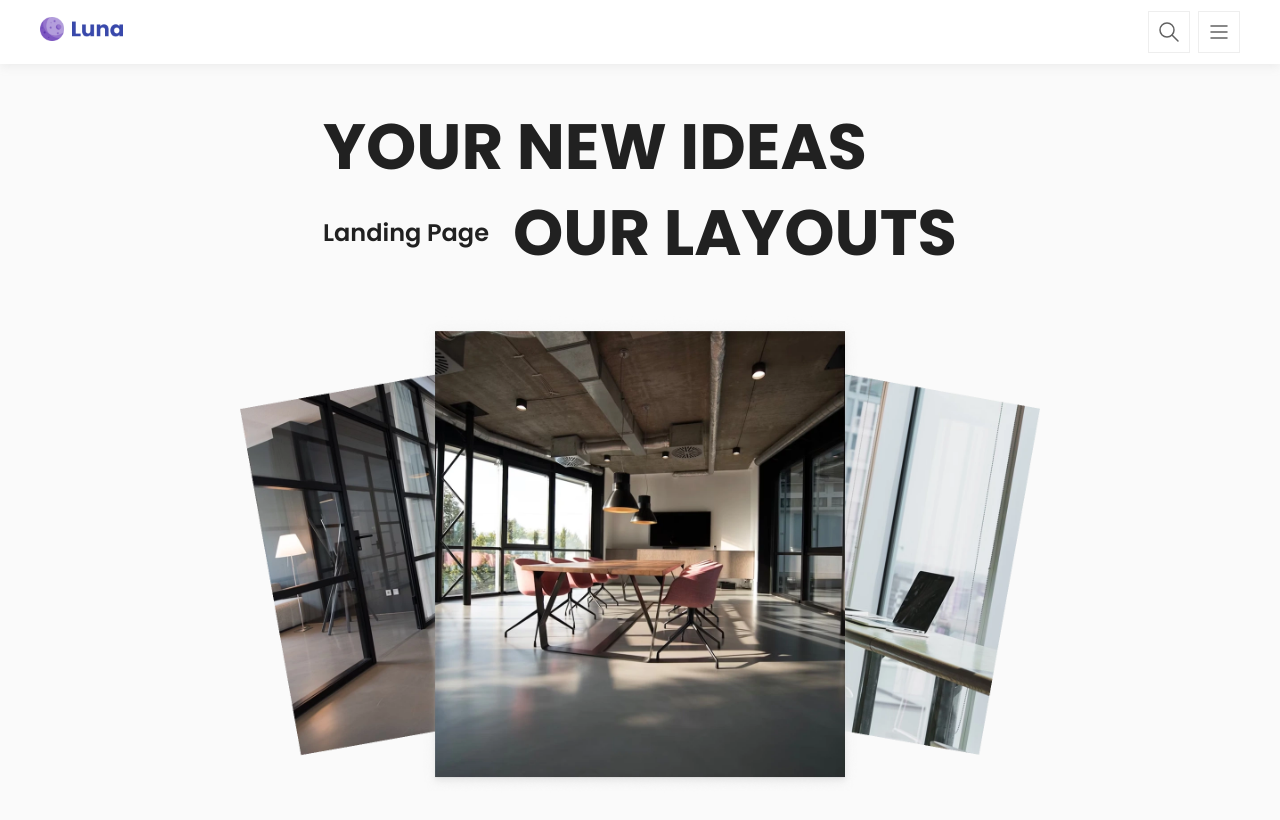
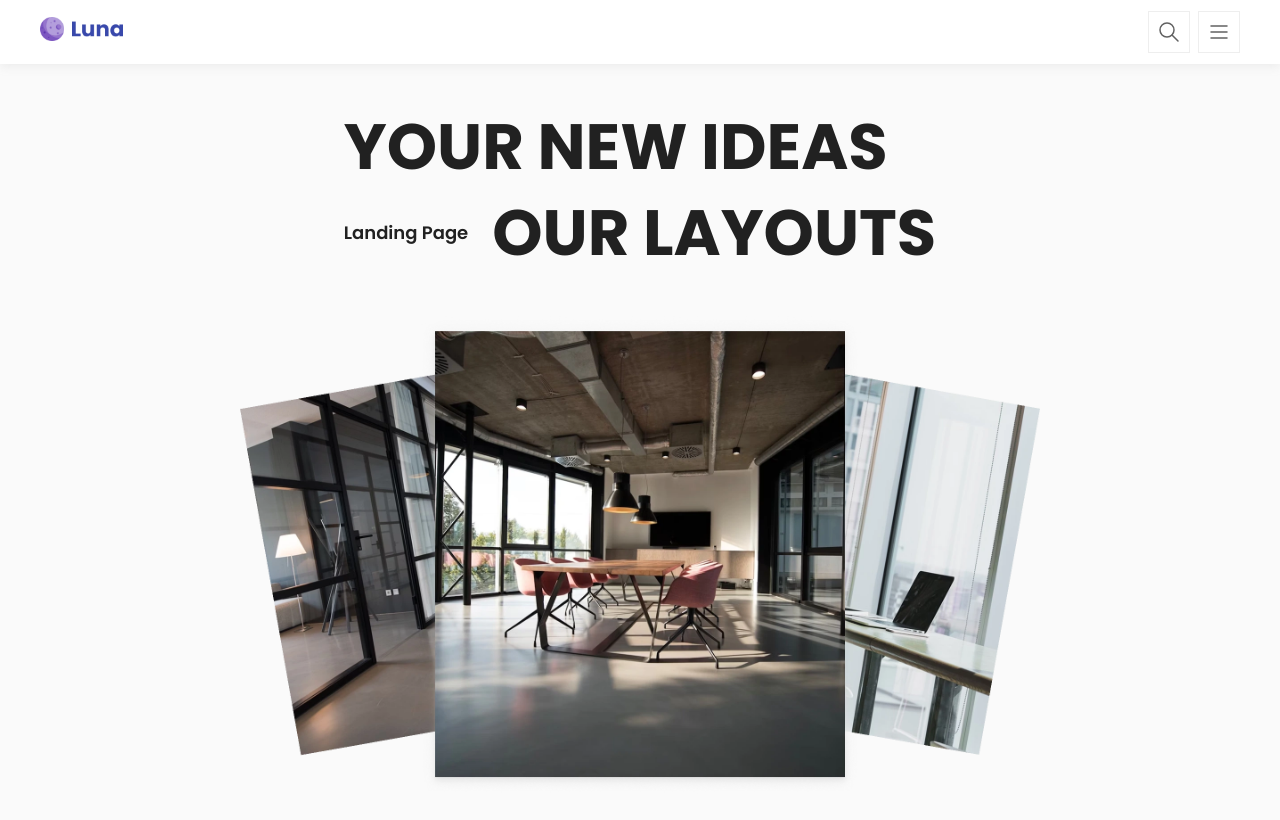
Before and after one commit to luna-ui-kit/luna, a Next.js app: page /homepage/2 in a window 1280 px wide. Shown: the top 820 px of the page. Built offline with nearby package versions, Linux system fonts and the light colour scheme; what @mui/material-nextjs would draw is missing.

Commit message:
Update: typography

```diff
--- a/luna/blocks/_hero/_hero_002/index.tsx
+++ b/luna/blocks/_hero/_hero_002/index.tsx
@@ -28,7 +28,7 @@ export function Hero002() {
               alignItems: 'center'
             }}
           >
-            <Typography variant='headlineSmall'>Landing Page</Typography>
+            <Typography variant='titleMedium'>Landing Page</Typography>
 
             <Typography variant='displayLarge'>OUR LAYOUTS</Typography>
           </Box>
```
